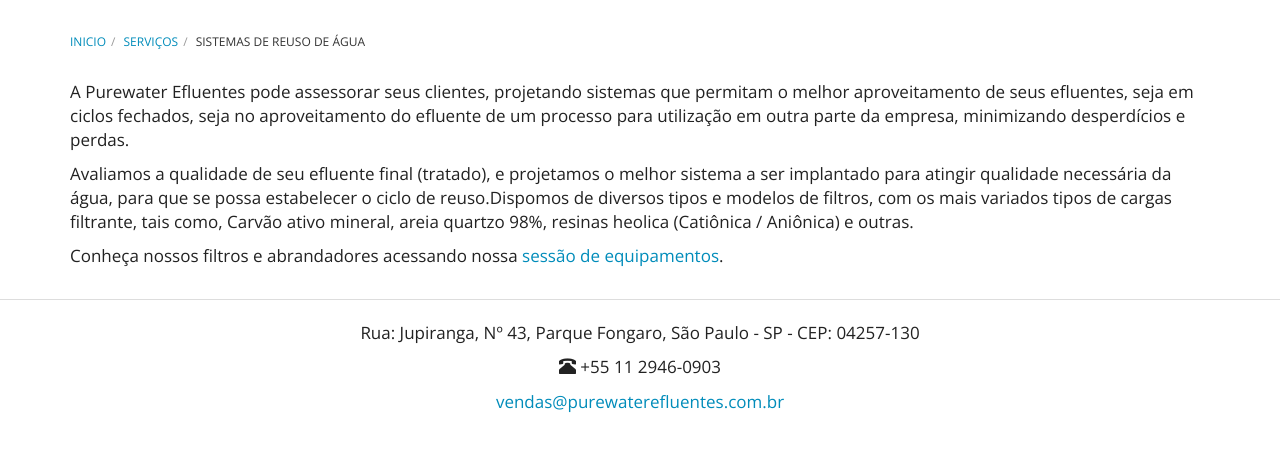
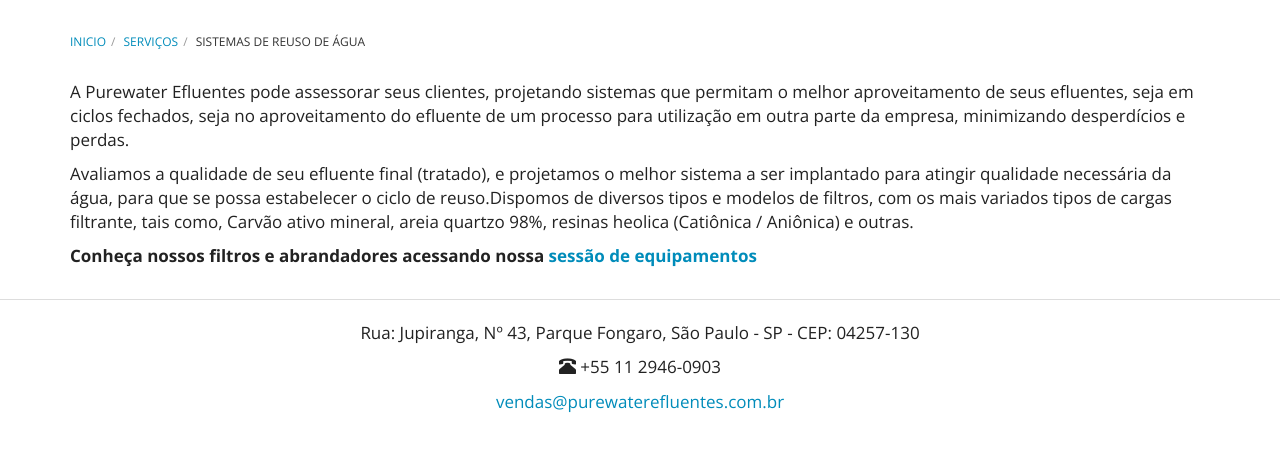
Before and after one commit to purewaterefluentes/purewaterefluentes.github.io, a Jekyll site: the page built from servicos/sistemas-de-reuso-de-agua.md, in a window 1280 px wide, cut to the strip 251-703 px from the top of the page. Built offline with Jekyll 4.4.1, drawn with Linux system fonts in a browser that asks for light colours; nearby versions of some CDN libraries; library files that are not in the unit come from our copies.

```diff
--- a/servicos/sistemas-de-reuso-de-agua.md
+++ b/servicos/sistemas-de-reuso-de-agua.md
@@ -7,4 +7,4 @@ A Purewater Efluentes pode assessorar seus clientes, projetando sistemas que per
 
 Avaliamos a qualidade de seu efluente final (tratado), e projetamos o melhor sistema a ser implantado para atingir qualidade necessária da água, para que se possa estabelecer o ciclo de reuso.Dispomos de diversos tipos e modelos de filtros, com os mais variados tipos de cargas filtrante, tais como, Carvão ativo mineral, areia quartzo 98%, resinas heolica (Catiônica / Aniônica) e outras.
 
-Conheça nossos filtros e abrandadores acessando nossa [sessão de equipamentos](/equipamentos).
+<strong>Conheça nossos filtros e abrandadores acessando nossa [sessão de equipamentos](/equipamentos)</strong>
```
